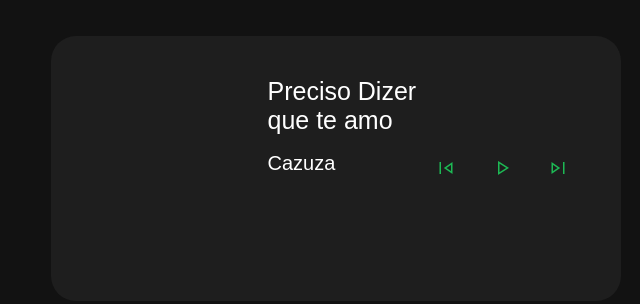
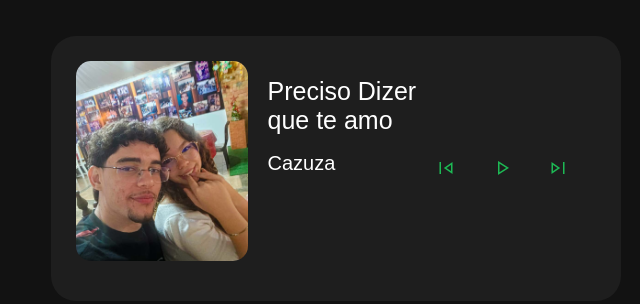
Before and after one commit to barbosacode-coding/projetinho1, a plain HTML site: page index.html in a window 1280 px wide. Shown: the part 240-544 px from the top of the page, without its empty margins (304-944 px from the left). Drawn offline with nearby package versions, Linux system fonts and the light colour scheme.

Commit message:
Update style.css

```diff
--- a/style.css
+++ b/style.css
@@ -14,7 +14,7 @@ body {
   background-position: center; /* centraliza */
     height: 200px;
     width: 300px;
-    background-image: url(/imagens/nós.jpg);
+    background-image: url('nós.jpg');
     border-radius: 15px;
     margin: 0 auto 15px;
 
@@ -133,4 +133,5 @@ audio {
   .progress {
     height: 4px;
   }
+
 }
```
